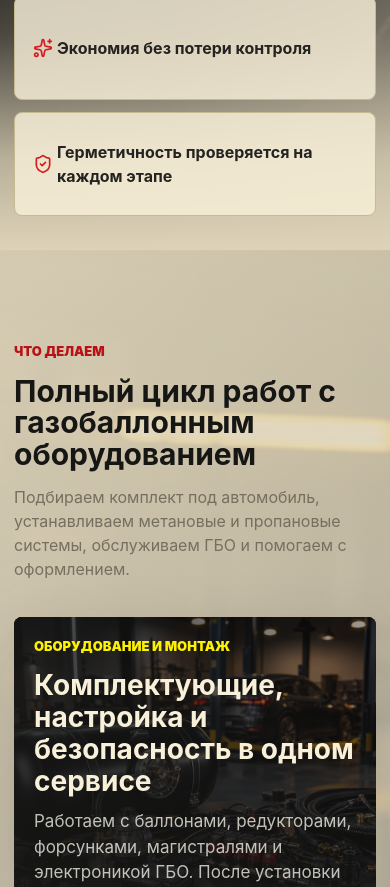
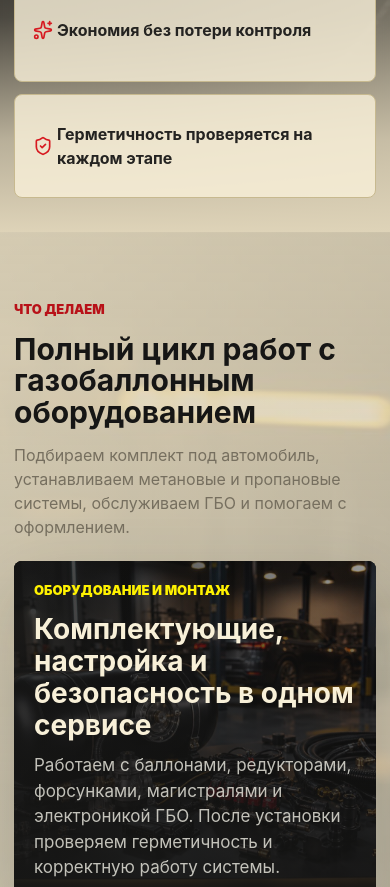
Before and after one commit to Aleks-man/ugtransgas, a React (Vite) app in the folder frontend/: page / in a window 390 px wide. Shown: the part 1426-2313 px from the top of the page. Built offline with nearby package versions, Linux system fonts and the light colour scheme.

Commit message:
style: tighten section spacing

```diff
--- a/frontend/src/styles/base.css
+++ b/frontend/src/styles/base.css
@@ -25,9 +25,9 @@
   --text: #34322e;
   --muted: #766f5f;
   --shadow: 0 24px 70px rgba(22, 22, 21, 0.16);
-  --section-y: 92px;
-  --section-y-compact: 72px;
-  --section-y-large: 108px;
+  --section-y: 68px;
+  --section-y-compact: 54px;
+  --section-y-large: 84px;
 }
 
 * {
--- a/frontend/src/styles/responsive.css
+++ b/frontend/src/styles/responsive.css
@@ -202,7 +202,7 @@
   }
 
   .hero-section {
-    padding-top: 32px;
+    padding-top: 28px;
   }
 
   h1 {
@@ -227,6 +227,14 @@
 
   .hero-trust {
     align-items: flex-start;
+  }
+
+  .stats-row {
+    margin-top: 20px;
+  }
+
+  .section-header {
+    margin-bottom: 22px;
   }
 
   .hero-copy p,
@@ -343,7 +351,7 @@
   }
 
   .reviews-section {
-    padding: 36px 0;
+    padding: 30px 0;
   }
 
   .reviews-panel {
@@ -388,7 +396,7 @@
   }
 
   .brands-section {
-    padding: 36px 0;
+    padding: 30px 0;
   }
 
   .brands-panel {
@@ -421,7 +429,7 @@
   }
 
   .section {
-    padding: 36px 0;
+    padding: 30px 0;
   }
 
   .contacts-grid {
--- a/frontend/src/styles/sections/hero.css
+++ b/frontend/src/styles/sections/hero.css
@@ -211,7 +211,7 @@ h3 {
   display: grid;
   grid-template-columns: repeat(5, 1fr);
   gap: 12px;
-  margin-top: 34px;
+  margin-top: 24px;
 }
 
 .stat {
--- a/frontend/src/styles/sections/services.css
+++ b/frontend/src/styles/sections/services.css
@@ -2,7 +2,7 @@
   display: grid;
   max-width: 780px;
   gap: 14px;
-  margin-bottom: 36px;
+  margin-bottom: 28px;
 }
 
 .equipment-band {
```
